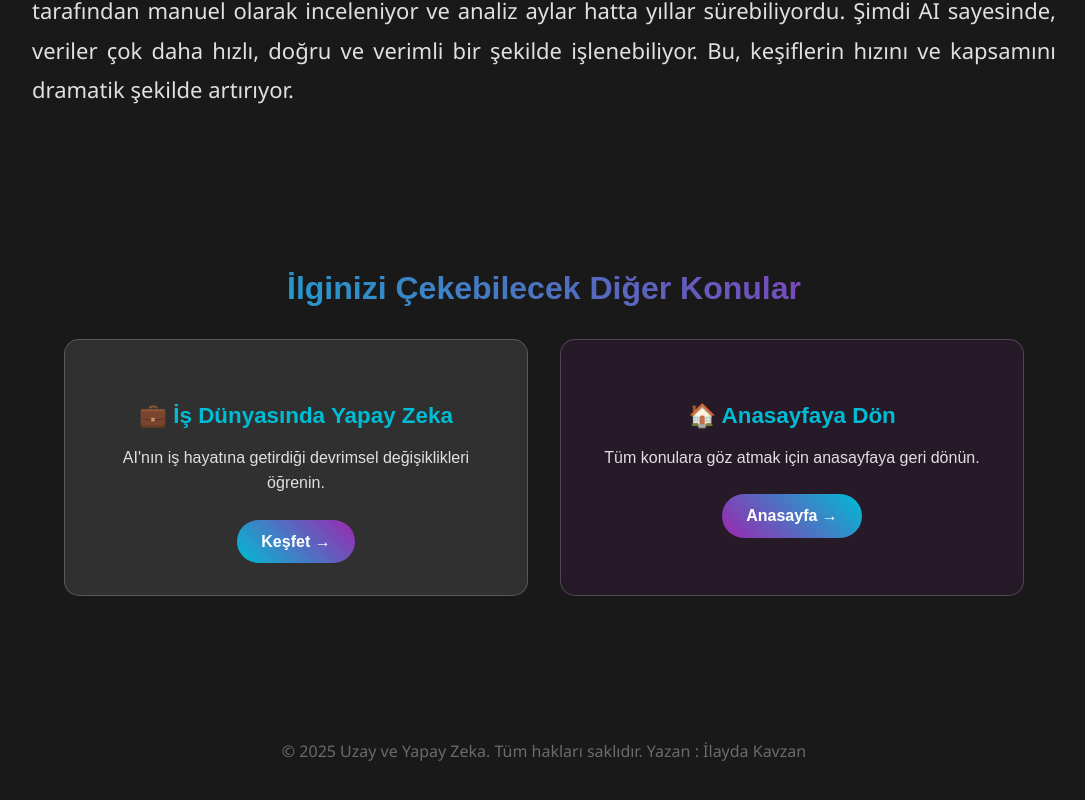
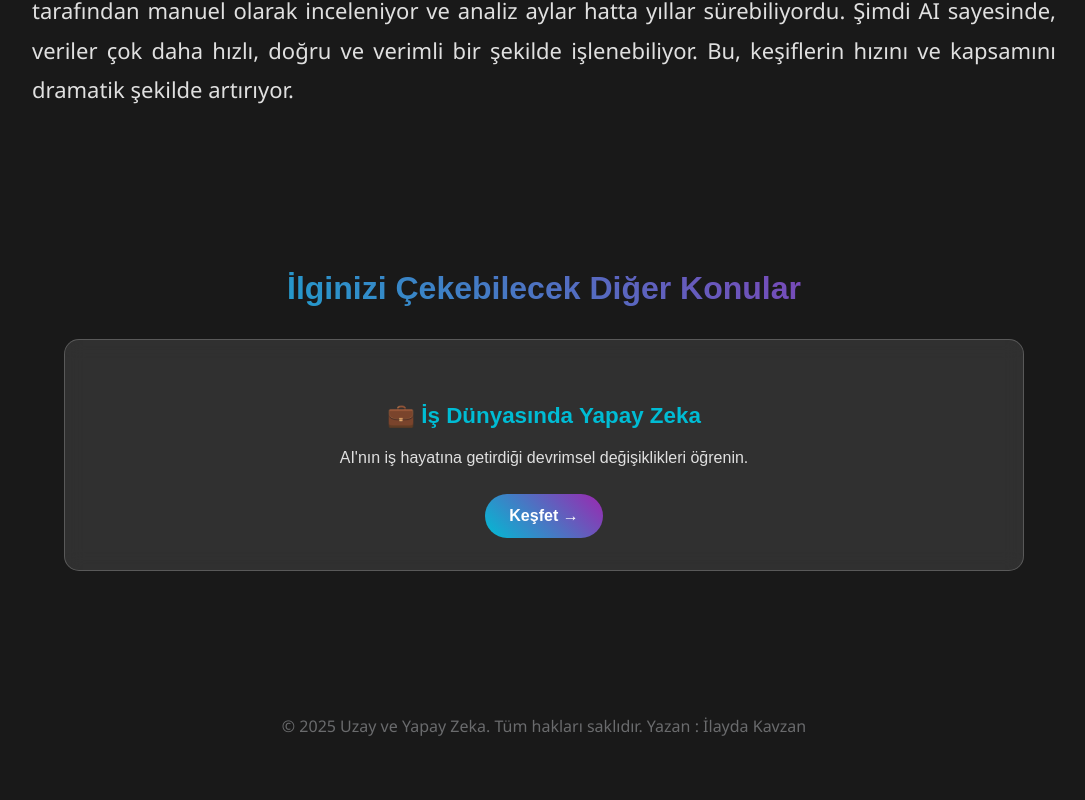
Before and after one commit to cerensinen/AI-WEBSITE, a plain HTML site: page uzay.html in a window 1280 px wide. Shown: the part 2597-3397 px from the top of the page, without its empty margins (148-1233 px from the left). Drawn offline with Linux system fonts and the light colour scheme.

Commit message:
Update uzay.html

```diff
--- a/uzay.html
+++ b/uzay.html
@@ -63,11 +63,6 @@
       <a href="index.html" class="topic-link">Keşfet →</a>
     </div>
 
-    <div class="topic-card home-card">
-      <h4>🏠 Anasayfaya Dön</h4>
-      <p>Tüm konulara göz atmak için anasayfaya geri dönün.</p>
-      <a href="index.html" class="topic-link home-link">Anasayfa →</a>
-    </div>
   </div>
 </div>
 
```
